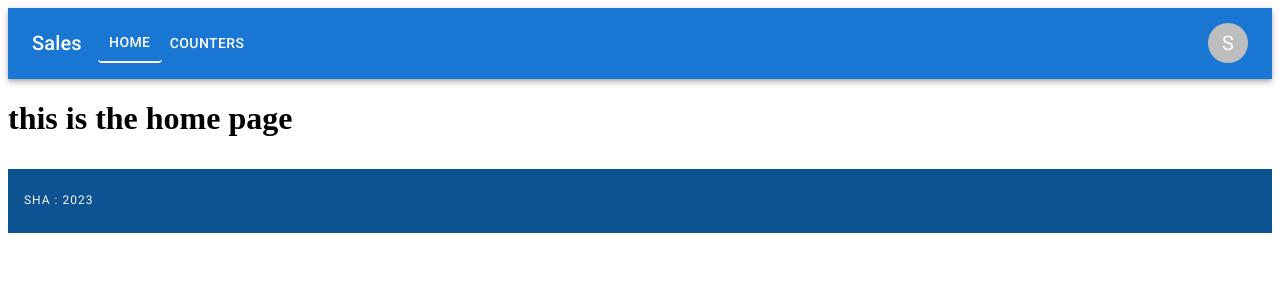
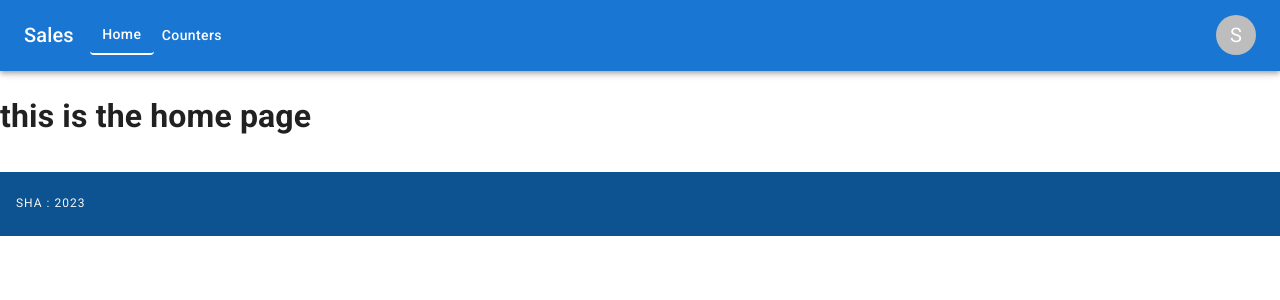
Before and after one commit to sarahannouti/sales-web-app, a React (Vite) app: page / in a window 1280 px wide. Shown: the top 300 px of the page. Built offline with nearby package versions, Linux system fonts and the light colour scheme.

Commit message:
feat: 🎸 evolution theme

```diff
--- a/index.html
+++ b/index.html
@@ -6,7 +6,7 @@
     <title>Vite + React</title>
   </head>
   <body>
-    <div id="root" style="margin: 0"></div>
+    <div id="root"></div>
     <script type="module" src="/src/main.jsx"></script>
   </body>
 </html>
--- a/src/App/App.jsx
+++ b/src/App/App.jsx
@@ -1,5 +1,6 @@
 import { RouterProvider } from "react-router-dom";
 import { ThemeProvider } from "@mui/material/styles";
+import { CssBaseline } from "@mui/material";
 
 import { theme } from "./theme";
 import { router } from "./router";
@@ -7,6 +8,7 @@ import { router } from "./router";
 export default function App() {
   return (
     <ThemeProvider theme={theme}>
+      <CssBaseline />
       <RouterProvider router={router} />
     </ThemeProvider>
   );
--- a/src/App/theme.js
+++ b/src/App/theme.js
@@ -5,4 +5,10 @@ import "@fontsource/roboto/400.css";
 import "@fontsource/roboto/500.css";
 import "@fontsource/roboto/700.css";
 
-export const theme = createTheme({});
+export const theme = createTheme({
+  typography: {
+    button: {
+      textTransform: "none",
+    },
+  },
+});
```
